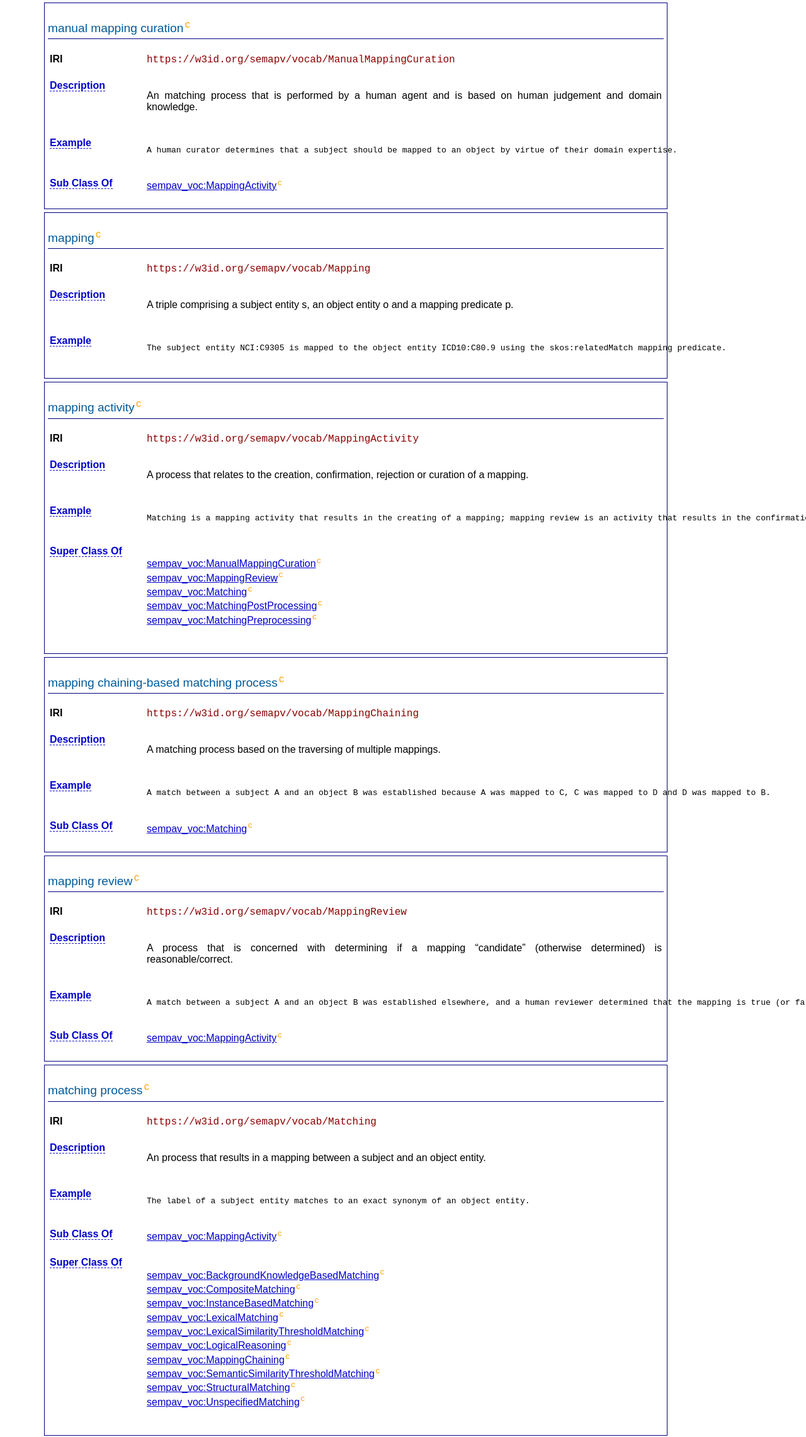
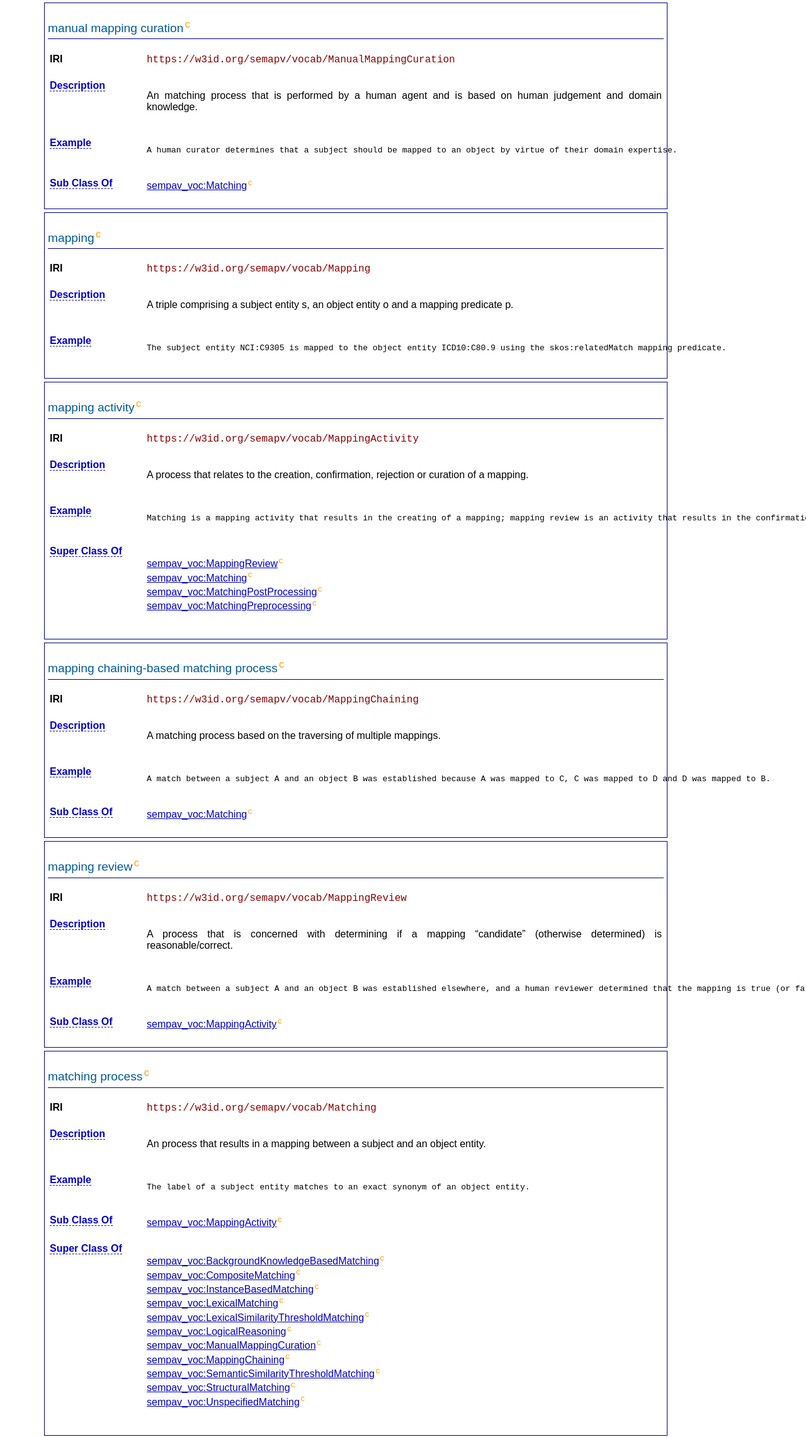
Before and after one commit to mapping-commons/semantic-mapping-vocabulary, a plain HTML site: page docs/index.html in a window 1280 px wide. Shown: the part 5985-8266 px from the top of the page at 63% size. Drawn offline with Linux system fonts and the light colour scheme.

Commit message:
Updating manual mapping curation to be a subclass of matching

```diff
--- a/docs/index.html
+++ b/docs/index.html
@@ -1073,7 +1073,7 @@ code{
               </th>
               <td>
                 <span>
-                  <a href="https://w3id.org/semapv/vocab/MappingActivity">sempav_voc:MappingActivity</a>
+                  <a href="https://w3id.org/semapv/vocab/Matching">sempav_voc:Matching</a>
                   <sup class="sup-c" title="OWL/RDFS Class">c</sup>
                 </span>
               </td>
@@ -1140,12 +1140,6 @@ code{
                 <ul>
                   <li>
                     <span>
-                      <a href="https://w3id.org/semapv/vocab/ManualMappingCuration">sempav_voc:ManualMappingCuration</a>
-                      <sup class="sup-c" title="OWL/RDFS Class">c</sup>
-                    </span>
-                  </li>
-                  <li>
-                    <span>
                       <a href="https://w3id.org/semapv/vocab/MappingReview">sempav_voc:MappingReview</a>
                       <sup class="sup-c" title="OWL/RDFS Class">c</sup>
                     </span>
@@ -1324,6 +1318,12 @@ code{
                   <li>
                     <span>
                       <a href="https://w3id.org/semapv/vocab/LogicalReasoning">sempav_voc:LogicalReasoning</a>
+                      <sup class="sup-c" title="OWL/RDFS Class">c</sup>
+                    </span>
+                  </li>
+                  <li>
+                    <span>
+                      <a href="https://w3id.org/semapv/vocab/ManualMappingCuration">sempav_voc:ManualMappingCuration</a>
                       <sup class="sup-c" title="OWL/RDFS Class">c</sup>
                     </span>
                   </li>
--- a/semapv-terms.tsv
+++ b/semapv-terms.tsv
@@ -14,7 +14,7 @@ semapv:InstanceBasedMatching	instance-based matching process	A matching process
 semapv:BackgroundKnowledgeBasedMatching	background knowledge-based matching process	A matching process that exploits background knowledge from external resources, commonly referred to as background knowledge resources. This approach is also known as indirect matching, BK-based matching or context-based matching.	https://doi.org/10.1016/j.websem.2018.04.001	A match between a subject A and an object B was established because they appear equivalent under consideration of externally provided background knowledge.			semapv:Matching
 semapv:MappingChaining	mapping chaining-based matching process	A matching process based on the traversing of multiple mappings.		A match between a subject A and an object B was established because A was mapped to C, C was mapped to D and D was mapped to B.			semapv:Matching
 semapv:MappingReview	mapping review	A process that is concerned with determining if a mapping “candidate” (otherwise determined) is reasonable/correct.		A match between a subject A and an object B was established elsewhere, and a human reviewer determined that the mapping is true (or false) based on an independent evaluation.			semapv:MappingActivity
-semapv:ManualMappingCuration	manual mapping curation	An matching process that is performed by a human agent and is based on human judgement and domain knowledge.		A human curator determines that a subject should be mapped to an object by virtue of their domain expertise.			semapv:MappingActivity
+semapv:ManualMappingCuration	manual mapping curation	An matching process that is performed by a human agent and is based on human judgement and domain knowledge.		A human curator determines that a subject should be mapped to an object by virtue of their domain expertise.			semapv:Matching
 semapv:MatchingPreprocessing	matching process pre-processing	A preliminary processing of inputs prior to performing matching.					semapv:MappingActivity
 semapv:Stemming	stemming	The process of reducing a word to its word stem.					semapv:Normalization
 semapv:Lemmatization	lemmatization	The process of reducing the different forms of a word to one single form.	https://doi.org/10.1007/978-3-642-38721-0				semapv:Normalization
```
Also changed, not shown: 2 other files.
